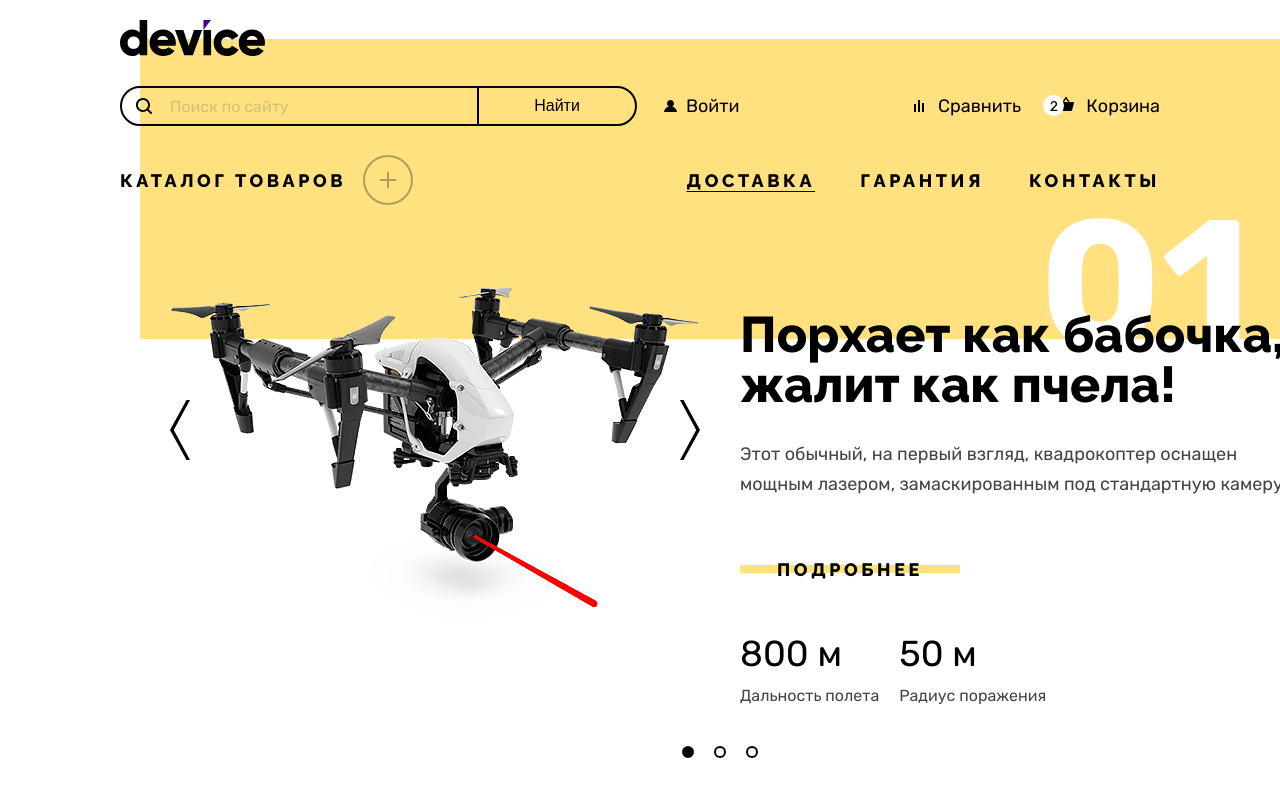
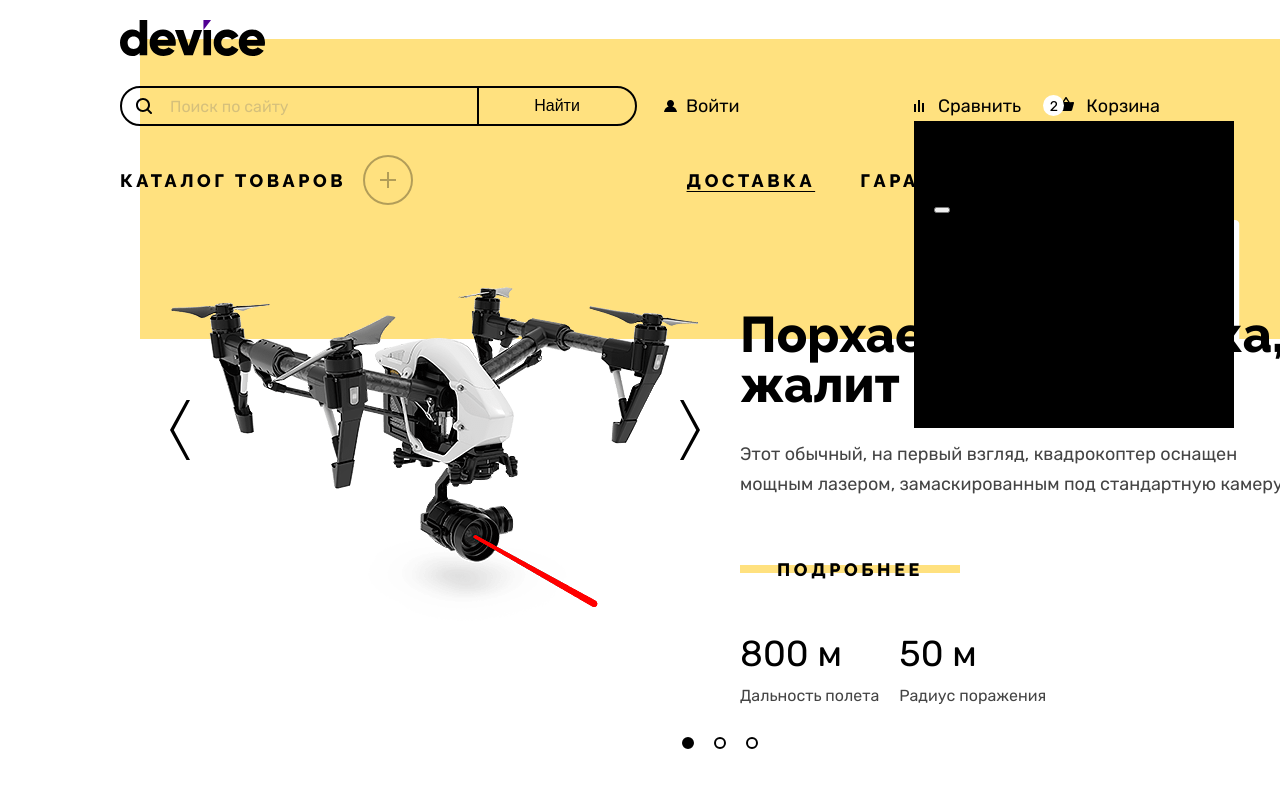
Before and after one commit to htmlacademy-htmlcss/2257983-device-36, a plain HTML site: page index.html in a window 1280 px wide. Shown: the top 800 px of the page. Drawn offline with Linux system fonts and the light colour scheme.

Commit message:
Дневные правки

```diff
--- a/index.html
+++ b/index.html
@@ -38,6 +38,62 @@
                 <span class="card-counter">2</span>
                 Корзина
               </a>
+
+
+
+
+              <div class="basket">
+                <h2 class="visually-hidden">Корзина</h2>
+
+
+
+                <ul class="basket-list">
+                  <li class="basket-item">
+                    <a class="basket-item-link" href="#">
+                      <img class="basket-item-img" src="" alt="">
+                      <p class="basket-item-name"></p>
+                    </a>
+                    <button class="basket-button" type="button"></button>
+
+
+
+
+
+
+                  </li>
+                  <li class="basket-item" ></li>
+                </ul>
+                <div></div>
+
+
+
+
+
+
+
+
+
+              </div>
+
+
+
+
+
+
+
+
+
+
+
+
+
+
+
+
+
+
+
+
             </li>
           </ul>
         </div>
@@ -111,19 +167,19 @@
 
         <ul class="slider-pagination-list">
           <li class="slider-pagination-item">
-            <a class="slider-pagination-item-link slider-pagination-item-link-active" href="#">
+            <button class="slider-pagination-item-link slider-pagination-item-link-active" type="button">
               <span class="visually-hidden">Первый товар</span>
-            </a>
+            </button>
           </li>
           <li class="slider-pagination-item">
-            <a class="slider-pagination-item-link" href="#">
+            <button class="slider-pagination-item-link" type="button">
               <span class="visually-hidden">Второй товар</span>
-            </a>
+            </button>
           </li>
           <li class="slider-pagination-item">
-            <a class="slider-pagination-item-link" href="#">
+            <button class="slider-pagination-item-link" type="button">
               <span class="visually-hidden">Третий товар</span>
-            </a>
+            </button>
           </li>
         </ul>
 
@@ -133,9 +189,9 @@
           </div>
 
           <div class="product-wrapper">
-            <a class="product-prev slider-arrow" href="#"></a>
+            <button class="product-prev slider-arrow" type="button"></button>
             <img class="product-image" src="images/slider/slider-1.png" width="560" height="560" alt="Квадрокоптер">
-            <a class="product-next slider-arrow" href="#"></a>
+            <button class="product-next slider-arrow" type="button"></button>
           </div>
 
           <div class="description-wrapper">
--- a/styles/styles.css
+++ b/styles/styles.css
@@ -264,6 +264,54 @@ body {
   top: 4.5px;
 }
 
+.basket-list {
+  width: 320px;
+  min-height: 307px;
+  position: absolute;
+  box-sizing: border-box;
+  padding: 20px;
+  background-color: #000000;
+
+  margin: 0;
+}
+
+.basket-item {
+  list-style: none;
+}
+
+
+
+
+
+
+
+
+
+
+
+
+
+
+
+
+
+
+
+
+
+
+
+
+
+
+
+
+
+
+
+
+
+
 .navigation-bottom {
   width: 1040px;
   height: 50px;
@@ -365,6 +413,18 @@ body {
   color: #000000;
 }
 
+.header-subcatalog-link:hover {
+  opacity: .6;
+}
+
+.header-subcatalog-link:active {
+  opacity: .3;
+}
+
+.header-subcatalog-link:focus-visible {
+  outline: 2px solid #AF4FFF;
+}
+
 .navigation-bottom-item:not(:first-child) .navigation-bottom-item-link:hover {
   opacity: .6;
 }
@@ -406,9 +466,11 @@ body {
   position: absolute;
   bottom: 0;
   left: 682px;
-
-  display: flex;
-  width: 76px;
+  list-style: none;
+
+  display: flex;
+  flex-wrap: wrap;
+  min-width: 76px;
 
   justify-content: space-between;
   justify-items: center;
@@ -425,10 +487,14 @@ body {
 
 .slider-pagination-item-link {
   display: block;
-  height: 8px;
-  width: 8px;
+  border: none;
+  width: 12px;
+  height: 12px;
+  padding: 0;
   border: 2px solid #000000;
   border-radius: 50%;
+  background-color: inherit;
+  cursor: pointer;
 }
 
 .slider-pagination-item-link:hover {
@@ -439,12 +505,10 @@ body {
   opacity: .3;
 }
 
-.slider-pagination-item-link:focus-visible {
+.slider-pagination-item-link-active {
+  display: block;
+  background-color: #000000;
   outline: none;
-}
-
-.slider-pagination-item-link-active {
-  background-color: #000000;
 }
 
 .product-slider-background {
@@ -467,9 +531,9 @@ body {
 }
 
 .product-wrapper {
-  position: relative;
   width: 560px;
-  }
+  height: 560px;
+}
 
 .product-prev {
   position: absolute;
@@ -493,6 +557,12 @@ body {
   width: 20px;
 }
 
+.slider-arrow {
+  border: none;
+  background-color: inherit;
+  cursor: pointer;
+}
+
 .slider-arrow:hover {
   opacity: .6;
 }
@@ -503,10 +573,6 @@ body {
 
 .slider-arrow:focus-visible {
   outline: 2px solid #AF4FFF;
-}
-
-.product-image {
-  max-width: 100%;
 }
 
 .description-wrapper {
```
